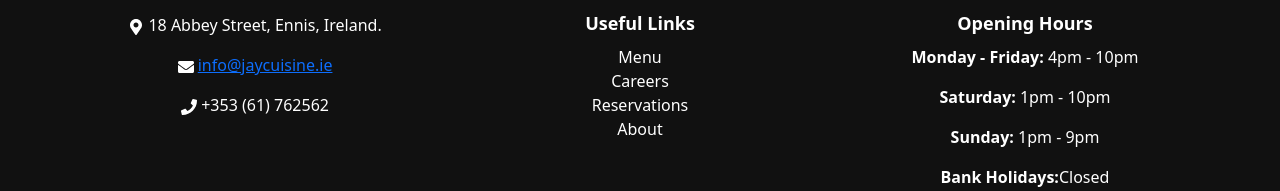
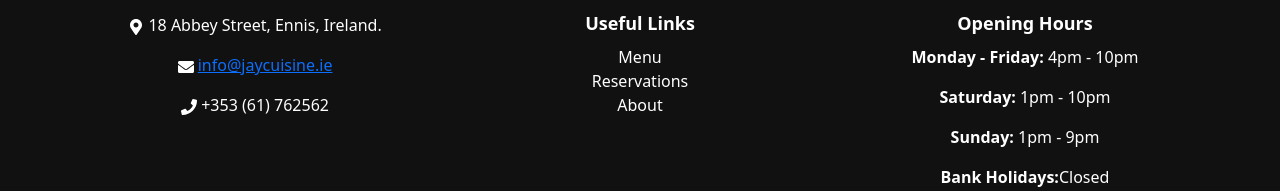
Before and after one commit to JohnsonMununkum/PPITProject2025, a React (Create React App) app in the folder my-app/: page /About in a window 1280 px wide. Shown: the part 544-735 px from the top of the page. Built offline with nearby package versions, Linux system fonts and the light colour scheme.

Commit message:
changed the useful links

```diff
--- a/my-app/src/components/Footer.js
+++ b/my-app/src/components/Footer.js
@@ -25,10 +25,9 @@
           <div className="footer-section">
             <h3>Useful Links</h3>
             <ul>
-              <li><a href="">Menu</a></li>
-              <li><a href="">Careers</a></li>
-              <li><a href="">Reservations</a></li>
-              <li><a href="">About</a></li>
+              <li><a href="/Menu">Menu</a></li>
+              <li><a href="/Reservation">Reservations</a></li>
+              <li><a href="/About">About</a></li>
             </ul>
           </div>
 
```
Also changed, not shown: 1 other file (tests, documents, lock files or other folders).
